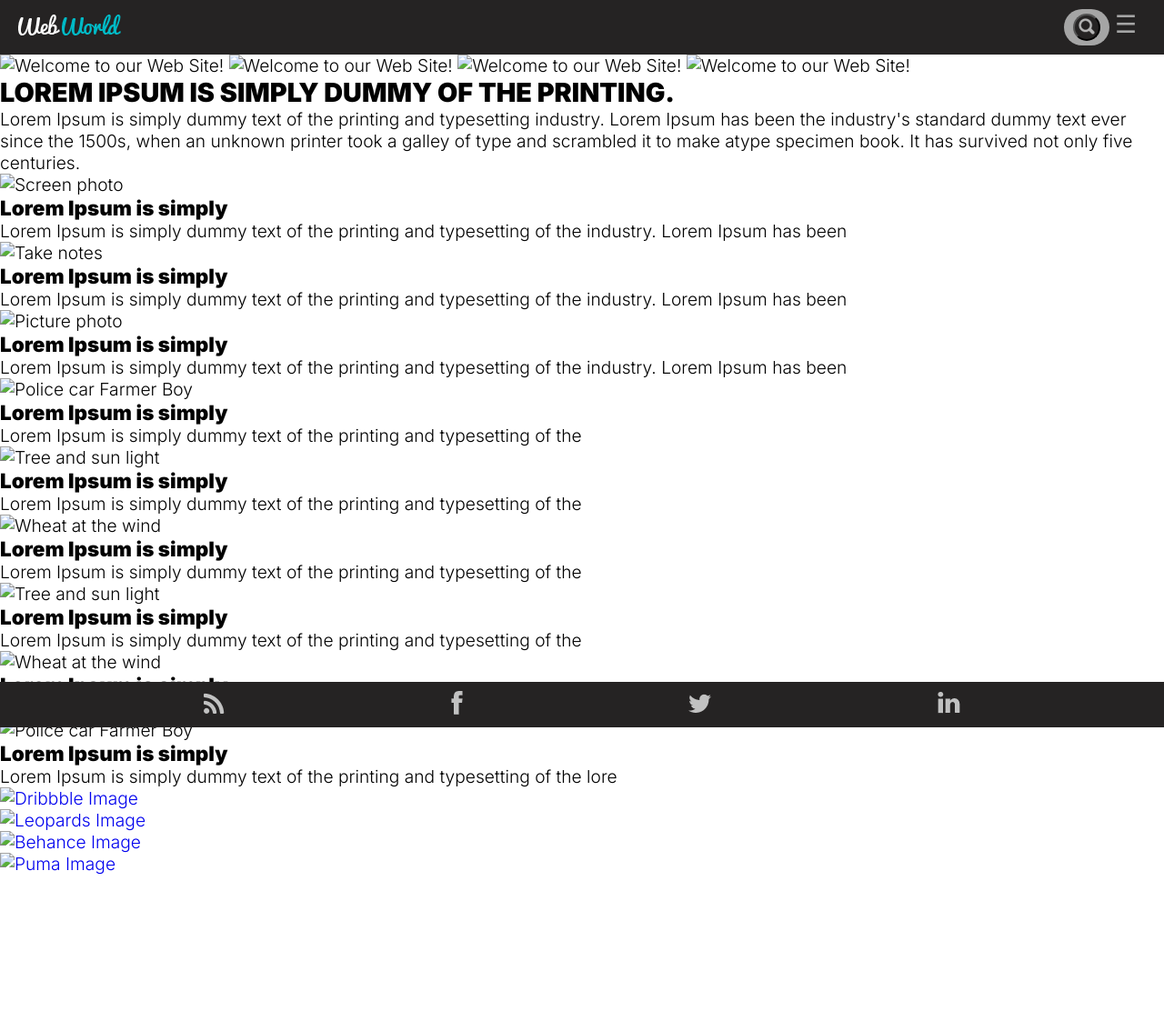
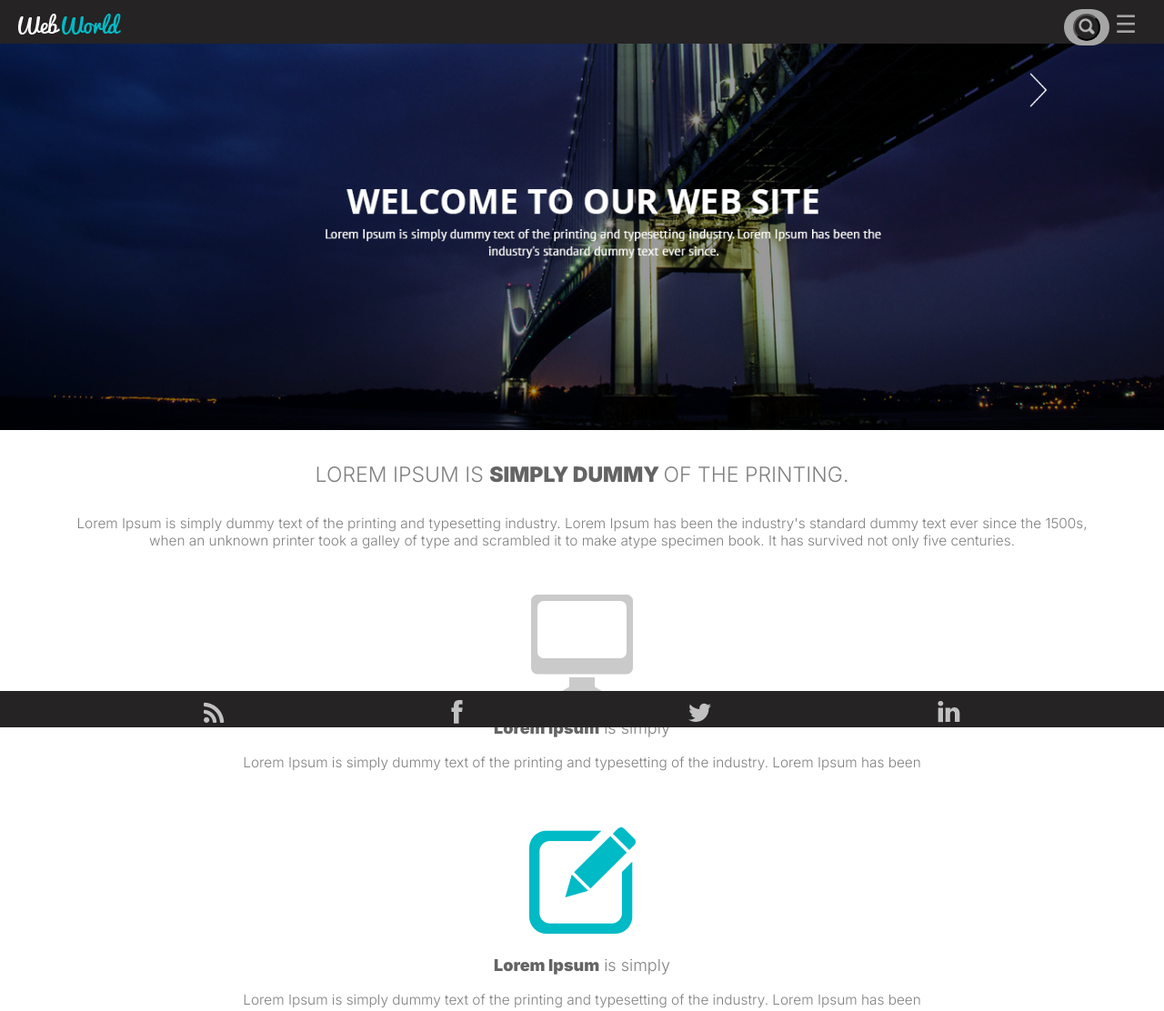
Before and after one commit to Arthur-Ferreira/WS_webWorld, a plain HTML site: page src/index.html in a window 1280 px wide. Shown: the top 1112 px of the page at 91% size. Drawn offline with Linux system fonts and the light colour scheme.

Commit message:
Updating files names and starting the Footer

```diff
--- /dev/null
+++ b/src/css/footer.css
@@ -0,0 +1,7 @@
+@import './header.css';
+
+
+
+footer {
+    margin-top: 1300px;
+}
--- a/src/css/header.css
+++ b/src/css/header.css
@@ -3,11 +3,15 @@
 :root {
     --dark-background: #252323;
     --default-background: #FFF;
+    --spotlight-background: #0E6BA8;
     --photos-background: #EEE;
-    --spotlight-background: #0E6BA8;
+    --photos-border: #c5c5c5;
 
     --menu-color: #A5A5A5;
     --menu-hover: #00BAC6;
+
+    --text-color: #818181;
+    --strong-color: #646464;
     --subtitle-color: #7B7B7B;
 
     --font: 'Inter', sans-serif;
@@ -29,19 +33,25 @@
     max-height: 100vh;
 }
 
+html{
+    height: 100%;
+}
+
 body {
-    font-size: 1.2em;
     width: 100%;
     height: 100%;
 }
 
 #spa {
     background-color: var(--default-background);
+    width: 100%;
+    height: 100%;
+    font-size: 1.2em;
 }
 
 #spa-header {
     width: 100%;
-    height: 60px;
+    height: 6%;
 }
 
 .header-container {
@@ -55,7 +65,6 @@ body {
 
     background-color: var(--dark-background);
 
-    height: 60px;
 }
 
 .logo {
@@ -69,15 +78,16 @@ body {
     background-color: var(--dark-background);
 
     width: 100%;
-    height: 50px;
+    height: 5%;
 }
-.social ul{
+
+.social ul {
     display: flex;
     align-items: center;
     justify-content: space-evenly;
 }
 
-.social ul li{
+.social ul li {
     margin: 5px;
     padding: 5px 20px;
 }
@@ -106,7 +116,7 @@ body {
     display: none;
 }
 
-#carte:checked ~ .navigation{
+#carte:checked~.navigation {
     display: block;
 }
 
@@ -114,11 +124,11 @@ body {
     width: 100%;
 }
 
-.navigation ul{
+.navigation ul {
     position: fixed;
 
     width: 100%;
-    height: 100vh;
+    height: 100%;
 
     background-color: var(--menu-color);
 
@@ -132,7 +142,7 @@ body {
 
 }
 
-.navigation ul li a{
+.navigation ul li a {
     color: var(--default-background);
     padding: 30px 100px;
 }
@@ -162,12 +172,12 @@ body {
     padding: 20px 10px;
 }
 
-   .search:hover > .search-txt {
+.search:hover>.search-txt {
     width: 200px;
     padding: 0 15px;
 }
 
-   .search:hover > .search-btn {
+.search:hover>.search-btn {
     background: var(--dark-background);
 }
 
@@ -184,7 +194,7 @@ body {
     height: 30px;
 }
 
-   .search-btn > .search-icon {
+.search-btn>.search-icon {
     font-size: 60px;
 }
 
--- a/src/css/styles.css
+++ b/src/css/styles.css
@@ -1,5 +1,233 @@
 @import './header.css';
 
-#container {
-    margin-bottom: 350px;
+#spa-container {
+    width: 100%;
+    height: 100%;
 }
+
+/* Images */
+
+#carousel {
+    width: 100%;
+    margin-bottom: 35px;
+    display: flex;
+    align-items: center;
+    justify-content: center;
+}
+
+.carousel-items{
+    display: flex;
+
+    overflow-x: auto;
+
+    scroll-snap-type: x mandatory;
+    scroll-behavior: smooth;
+
+    -webkit-overflow-scrolling: touch;
+}
+
+.carousel-item{
+    flex: none;
+
+    scroll-snap-align: start;
+
+    pointer-events: none;
+}
+
+.carousel-item img {
+    width: 100%;
+    height: 100%;
+
+}
+
+.back {
+    position: absolute;
+
+    width: 20px;
+    left: 10%;
+
+    padding: 20px;
+
+    cursor: pointer;
+}
+
+.next {
+    position: absolute;
+
+    width: 20px;
+    right: 10%;
+
+    padding: 2rem 0;
+
+    cursor: pointer;
+}
+
+.back:hover {
+    opacity: .5;
+    transition: 2s;
+
+    background-color: var(--spotlight-background);
+}
+
+.next:hover {
+    opacity: .5;
+    transition: 2s;
+
+    background-color: var(--spotlight-background);
+}
+
+.next:checked~.first {
+    margin-left: 0;
+}
+
+.next:checked~.first {
+    margin-left: 20%;
+}
+
+.next:checked~.first {
+    margin-left: 60%;
+}
+
+.next:checked~.first {
+    margin-left: 100%;
+}
+
+#content {
+    color: var(--text-color);
+    font-size: .8em;
+    width: 100%;
+    height: 100%;
+    margin: 0 auto;
+}
+
+#content .first-article {
+    text-align: center;
+    width: 90%;
+    height: 100%;
+    margin: 0 auto;
+    margin-bottom: 100px;
+}
+
+.first-article h2 {
+    font-weight: normal;
+}
+
+.first-article .header-title p {
+    padding: 30px 5px;
+}
+
+
+#content strong {
+    color: var(--strong-color);
+}
+
+.article-items {
+    text-align: center;
+    display: flex;
+    flex-direction: column;
+    gap: 42px
+}
+
+.article-items h3 {
+    font-weight: normal;
+    padding-bottom: 18px;
+}
+
+.article-item img {
+    padding: 20px;
+}
+
+#content .photos {
+    width: 100%;
+}
+
+.photos .photos-list {
+    background-color: var(--photos-background);
+    width: 100%;
+    height: 100%;
+
+    padding: 45px 0;
+}
+
+.photos .photos-list ul{
+    display: flex;
+    flex-wrap: wrap;
+
+
+    align-items: center;
+    justify-content: center;
+    gap: 15px;
+    width: 100%;
+}
+
+.photos-list ul li {
+    background-repeat: no-repeat;
+    width: 220px;
+    height: 200px;
+    background-size: 100%;
+
+    display: flex;
+    align-items: flex-end;
+    justify-content: center;
+}
+
+.photos-list ul li:nth-child(1){
+    background-image: url(../img/section02/farmer-boy.png);
+}
+
+.photos-list ul li:nth-child(2){
+    background-image: url(../img/section02/tree.png);
+}
+
+.photos-list ul li:nth-child(3){
+    background-image: url(../img/section02/wheat-field.png);
+}
+
+.photos-list ul li:nth-child(4){
+    background-image: url(../img/section02/coffee-filter.png);
+}
+
+.photos-list ul li:nth-child(5){
+    background-image: url(../img/section02/common-wheat.png);
+}
+
+.photos-list ul li:nth-child(6){
+    background-image: url(../img/section02/blackberries.png);
+}
+
+
+.photos-list ul li .subtitle{
+    padding: 0px 10px 10px 10px;
+    overflow: hidden;
+    flex-wrap: wrap;
+
+    font-size: .75em;
+}
+
+.photos-list ul li .subtitle h3{
+    padding-bottom:5px;
+}
+
+#content .partners {
+    width: 100%;
+    height: 25%;
+
+    display: flex;
+    align-items: center;
+    justify-content: center;
+}
+
+.partners-list{
+    width: 100%;
+    height: 100%;
+
+    display: flex;
+    align-items: center;
+    justify-content: center;
+    gap: 10px
+}
+
+.partners-items .partners-items img {
+    width: 100%;
+    height: 100%;
+}
--- a/src/index.html
+++ b/src/index.html
@@ -9,6 +9,7 @@
 
     <link rel="stylesheet" href="./css/styles.css">
     <link rel="stylesheet" href="./css/header.css">
+    <link rel="stylesheet" href="./css/footer.css">
     <link rel="preconnect" href="https://fonts.gstatic.com">
     <link href="https://fonts.googleapis.com/css2?family=Inter:wght@300;600;900&display=swap" rel="stylesheet">
 
@@ -89,23 +90,21 @@
             </div>
         </header>
 
-            <main id="container">
+        <main id="spa-container">
+            <div id="content">
                 <!-- Automatic Carousel -->
                 <div id="carousel">
-
                     <div class="carousel-items">
-                        <img class="carousel-item first" src="img/banner.png" alt="Welcome to our Web Site!">
-                        <img class="carousel-item" src="img/banner.png" alt="Welcome to our Web Site!">
-                        <img class="carousel-item" src="img/banner.png" alt="Welcome to our Web Site!">
-                        <img class="carousel-item" src="img/banner.png" alt="Welcome to our Web Site!">
+                        <img class="carousel-item back" src="./img/banner/anterior.png" alt="Welcome to our Web Site!">
+                        <img class="carousel-item" src="./img/banner/banner.png" alt="Welcome to our Web Site!">
+                        <img class="carousel-item" src="./img/banner/bannerDarker.png" alt="Welcome to our Web Site!">
+                        <img class="carousel-item" src="./img/banner/bannerDarker.png" alt="Welcome to our Web Site!">
+                        <img class="carousel-item" src="./img/banner/bannerDarker.png" alt="Welcome to our Web Site!">
+                        <img class="carousel-item next" src="./img/banner/proximo.png" alt="Welcome to our Web Site!">
+                    </div>
                 </div>
 
-                </div>
-
-
-                <div id="content">
-
-                    <article class="firstArticle">
+                <div class="first-article">
                     <header class="header-title">
                         <h2>
                             LOREM IPSUM IS <strong> SIMPLY DUMMY </strong> OF THE PRINTING.
@@ -121,11 +120,11 @@
                             type
                             and scrambled it to make atype specimen book. It has survived not only five centuries.
                         </p>
-                    </article>
+                    </header>
 
                     <section class="article-items">
-                        <article class="article-item">
-                            <img src="img/screen.png" alt="Screen photo">
+                        <div class="article-item">
+                            <img src="./img/section01/iMac.png" alt="Screen photo">
                             <h3>
                                 <strong>Lorem Ipsum</strong> is simply
                             </h3>
@@ -134,9 +133,9 @@
                                 Ipsum
                                 has been
                             </p>
-                        </article>
-                        <article class="article-item">
-                            <img src="img/edit.png" alt="Take notes">
+                        </div>
+                        <div class="article-item">
+                            <img src="./img/section01/pencil-with-paper.png" alt="Take notes">
                             <h3>
                                 <strong>Lorem Ipsum</strong> is simply
                             </h3>
@@ -145,9 +144,9 @@
                                 Ipsum
                                 has been
                             </p>
-                        </article>
-                        <article class="article-item">
-                            <img src="img/content.png" alt="Picture photo">
+                        </div>
+                        <div class="article-item">
+                            <img src="./img/section01/photo.png" alt="Picture photo">
                             <h3>
                                 <strong>Lorem Ipsum</strong> is simply
                             </h3>
@@ -156,14 +155,15 @@
                                 Ipsum
                                 has been
                             </p>
-                        </article>
+                        </div>
                     </section>
-                    <div id="photos">
-                        <div class="photos-lst">
+                </div>
+
+                <div class="photos">
+                    <div class="photos-list">
                         <ul>
                             <li>
-                                    <img src="img/policeCar.png" alt="Police car Farmer Boy">
-                                    <div class="legend">
+                                <div class="subtitle">
                                     <h3>
                                         Lorem Ipsum is simply
                                     </h3>
@@ -173,8 +173,7 @@
                                 </div>
                             </li>
                             <li>
-                                    <img src="img/tree.png" alt="Tree and sun light">
-                                    <div class="legend">
+                                <div class="subtitle">
                                     <h3>
                                         Lorem Ipsum is simply
                                     </h3>
@@ -184,8 +183,7 @@
                                 </div>
                             </li>
                             <li>
-                                    <img src="img/wheat.png" alt="Wheat at the wind">
-                                    <div class="legend">
+                                <div class="subtitle">
                                     <h3>
                                         Lorem Ipsum is simply
                                     </h3>
@@ -195,8 +193,7 @@
                                 </div>
                             </li>
                             <li>
-                                    <img src="img/tree.png" alt="Tree and sun light">
-                                    <div class="legend">
+                                <div class="subtitle">
                                     <h3>
                                         Lorem Ipsum is simply
                                     </h3>
@@ -206,8 +203,7 @@
                                 </div>
                             </li>
                             <li>
-                                    <img src="img/wheat.png" alt="Wheat at the wind">
-                                    <div class="legend">
+                                <div class="subtitle">
                                     <h3>
                                         Lorem Ipsum is simply
                                     </h3>
@@ -217,13 +213,12 @@
                                 </div>
                             </li>
                             <li>
-                                    <img src="img/policeCar.png" alt="Police car Farmer Boy">
-                                    <div class="legend">
+                                <div class="subtitle">
                                     <h3>
                                         Lorem Ipsum is simply
                                     </h3>
                                     <p>
-                                            Lorem Ipsum is simply dummy text of the printing and typesetting of the lore
+                                        Lorem Ipsum is simply dummy text of the printing and typesetting of the
                                     </p>
                                 </div>
                             </li>
@@ -232,28 +227,26 @@
                     </div>
                 </div>
 
-
-                    <div id="partners">
-                        <div class="partners-lst" onmouseover="Scroll">
-                            <ul class="partners-items">
+                <div class="partners">
+                        <ul class="partners-list">
                             <li class="partners-item">
                                 <a href="https://dribbble.com/">
-                                        <img src="img/dribbble.png" alt="Dribbble Image">
+                                    <img src="./img/costumers-logo/dribbble.png" alt="Dribbble Image">
                                 </a>
                             </li>
                             <li class="partners-item">
                                 <a href="https://www.facebook.com/leopardsonline/">
-                                        <img src="img/leopards.png" alt="Leopards Image">
+                                    <img src="./img/costumers-logo/leopards.png" alt="Leopards Image">
                                 </a>
                             </li>
                             <li class="partners-item">
                                 <a href="https://www.behance.net/">
-                                        <img src="img/behance.png" alt="Behance Image">
+                                    <img src="./img/costumers-logo/behance.png" alt="Behance Image">
                                 </a>
                             </li>
                             <li class="partners-item">
                                 <a href="https://www.about.puma.com/">
-                                        <img src="img/puma.png" alt="Puma Image">
+                                    <img src="./img/costumers-logo/puma.png" alt="Puma Image">
                                 </a>
                             </li>
                         </ul>
@@ -273,7 +266,7 @@
                                 Lorem Ipsum is simply dummy text of the printing
                             </p>
                             <section class="posts-legend">
-                                        <img src="./img/clock.png" alt="Little clock">
+                                <img src="./img/icons/clock-icon.png" alt="Little clock">
                                 <span>
                                     24 - May 2021
                                 </span>
@@ -284,7 +277,7 @@
                                 Lorem Ipsum is simply dummy text of the printing
                             </p>
                             <section class="posts-legend">
-                                        <img src="./img/clock.png" alt="Little clock">
+                                <img src="./img/icons/clock-icon.png" alt="Little clock">
                                 <span>
                                     24 - May 2021
                                 </span>
@@ -337,15 +330,15 @@
                         </P>
                         <ul>
                             <li>
-                                        <img src="./img/pointer.png" alt="Indicator Image">
+                                <img src="./img/icons/pointer-icon.png" alt="Indicator Image">
                                 <a href="">Rio Grande do Sul, BR</a>
                             </li>
                             <li>
-                                        <img src="./img/email.png" alt="Mail Image">
+                                <img src="./img/icons/mail-icon.png" alt="Mail Image">
                                 <a href="">somebody@mail.com</a>
                             </li>
                             <li>
-                                        <img src="./img/telefoneico.png" alt="Phone Image">
+                                <img src="./img/icons/phone-icon.png" alt="Phone Image">
                                 <a href="">+55 (51) 99999-9999</a>
                             </li>
                         </ul>
@@ -383,8 +376,6 @@
             </div>
         </footer>
     </div>
-        </div>
-    </div>
     <script src="./scripts.js"></script>
 </body>
 
```
Also changed, not shown: src/img/section02/blackberries.png (renamed from src/img/section02/Rectangle 2 copy 3.png), src/img/section02/coffee-filter.png (renamed from src/img/section02/Layer 43.png), src/img/section02/common-wheat.png (renamed from src/img/section02/Layer 44.png), src/img/section02/farmer-boy.png (renamed from src/img/section02/Layer 40.png), src/img/section02/tree.png (renamed from src/img/section02/Layer 41.png), src/img/section02/wheat-field.png (renamed from src/img/section02/Layer 42.png), 4 other files. Lines whose indentation alone changed are shown as unchanged.
